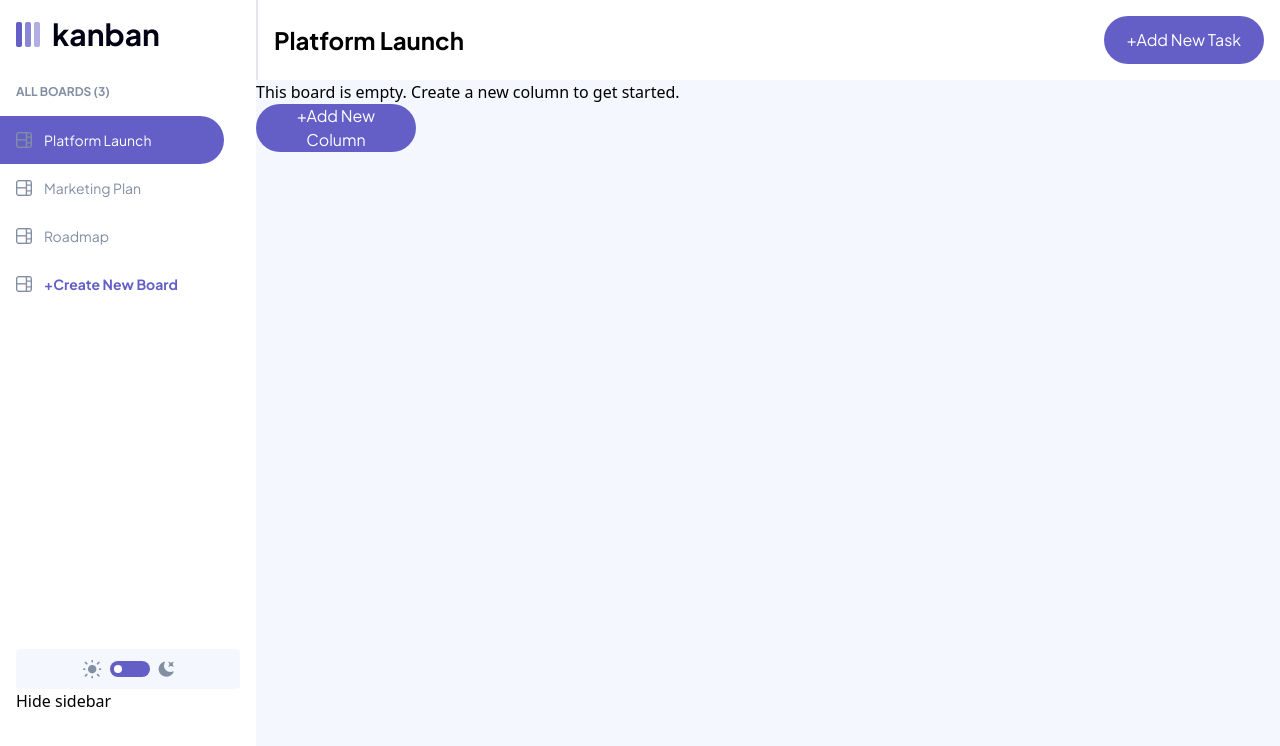
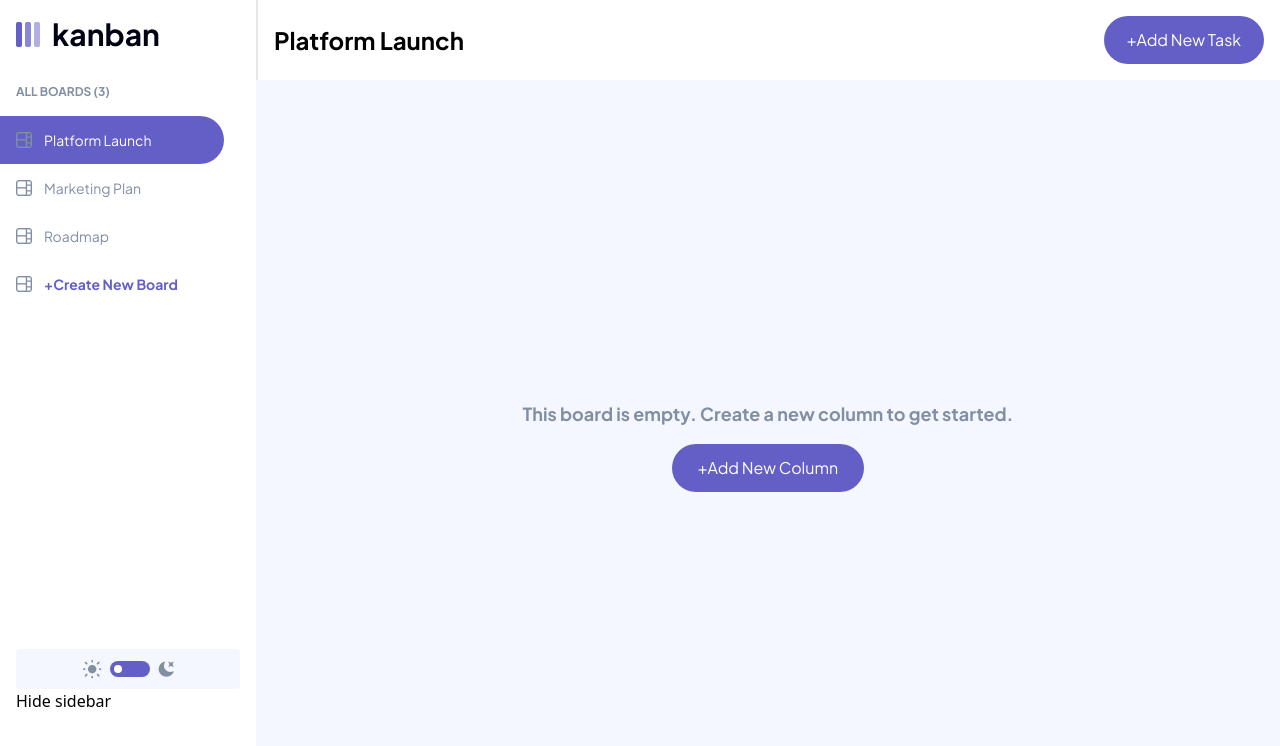
Before and after one commit to Generalsoi/kanban, a React (Create React App) app: page / in a window 1280 px wide. Shown: the top 746 px of the page. Built offline with nearby package versions, Linux system fonts and the light colour scheme.

Commit message:
completed the intro dashboard

```diff
--- a/src/components/content/content.jsx
+++ b/src/components/content/content.jsx
@@ -2,8 +2,8 @@ import React from "react";
 
 const Content = () => {
   return (
-    <div>
-      <div className="flex w-full p-4 justify-between items-center bg-white dark:bg-[#2B2C37] border-l-2 ">
+    <div className="h-screen">
+      <div className="flex w-full h-20 p-4 justify-between items-center bg-white dark:bg-[#2B2C37] border-l-2 ">
         <h3 className="font-jakarta font-bold text-2xl dark:text-white">
           Platform Launch
         </h3>
@@ -15,9 +15,11 @@ const Content = () => {
         </div>
       </div>
 
-      <div className="w-full block p-auto">
-        <h4>This board is empty. Create a new column to get started.</h4>
-        <button className="bg-[#635FC7] text-white p-4 rounded-full border-none w-40 h-12 flex items-center justify-center font-jakarta">
+      <div className="w-full flex flex-col items-center justify-center">
+        <h4 className="mt-80 text-[#828FA3] text-lg font-bold font-jakarta">
+          This board is empty. Create a new column to get started.
+        </h4>
+        <button className="bg-[#635FC7] text-white p-4 rounded-full border-none w-48 mt-4 h-12 flex items-center justify-center font-jakarta">
           +Add New Column
         </button>
       </div>
--- a/src/components/dashboard/dashboard.jsx
+++ b/src/components/dashboard/dashboard.jsx
@@ -8,7 +8,7 @@ const Dashboard = () => {
       <div className={`w-1/5 h-screen border-r-1 border-r-[#E4EBFA]`}>
         <Sidebar />
       </div>
-      <div className="bg-[#F4F7FD] h-screen w-4/5">
+      <div className="bg-[#F4F7FD] dark:bg-[#20212C] h-screen w-4/5">
         <Content />
       </div>
     </div>
```
